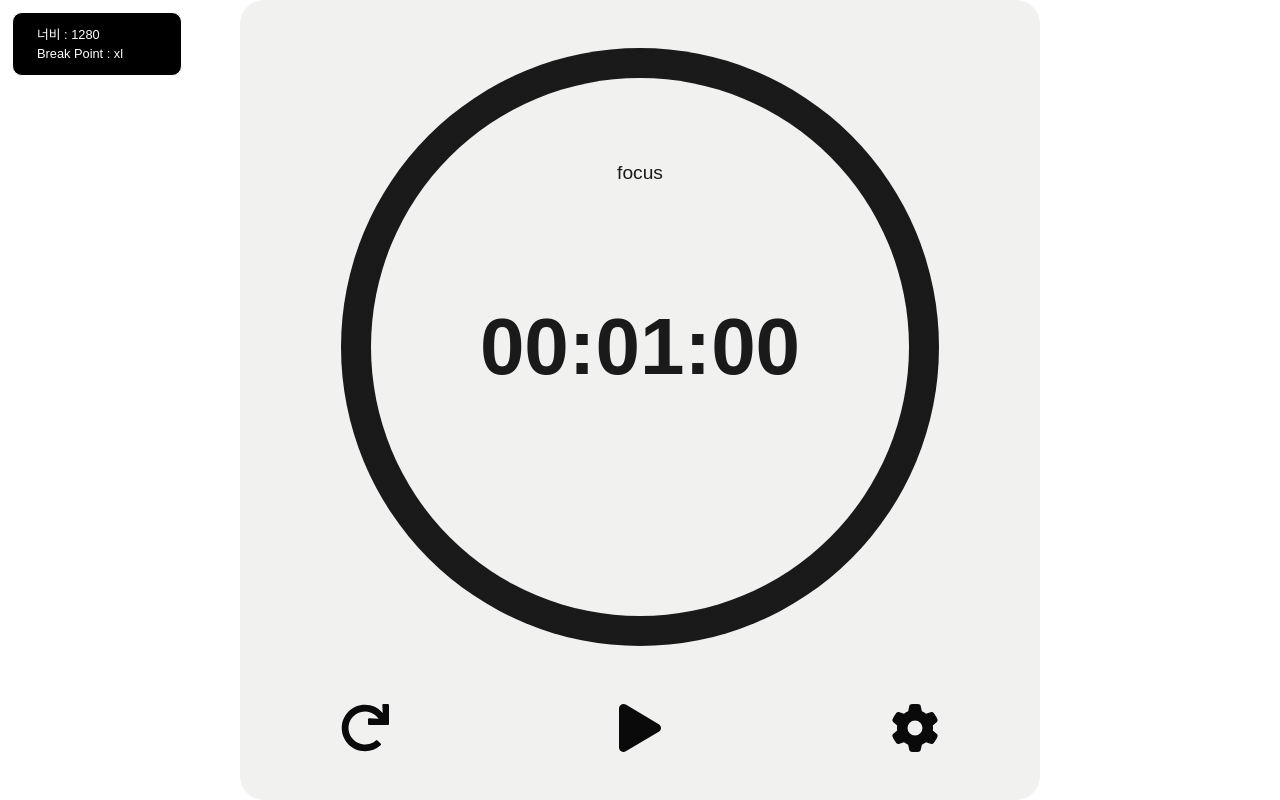
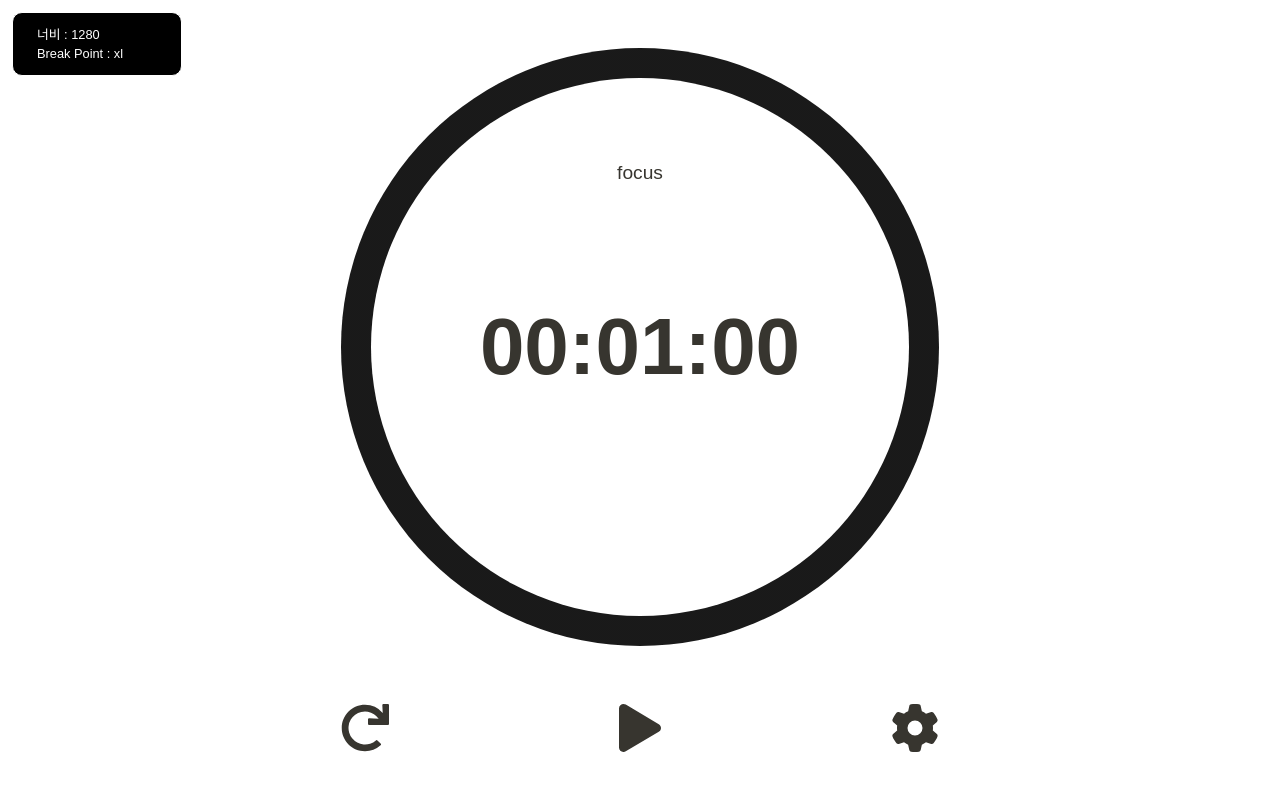
Before and after one commit to sungdongyoon/notion-widget, a Next.js app: page /timer/1001 in a window 1280 px wide. Built offline with nearby package versions, Linux system fonts and the light colour scheme; a web font is replaced by a local one.

Commit message:
timer01 - 메인 컬러 적용 작업중

```diff
--- a/src/components/widgets/timer/TimeOption.tsx
+++ b/src/components/widgets/timer/TimeOption.tsx
@@ -1,6 +1,7 @@
 "use client";
 
 import ModeToggle from "@/components/ModeToggle";
+import { Button } from "@/components/ui/button";
 import { Input } from "@/components/ui/input";
 import { Label } from "@/components/ui/label";
 import {
@@ -21,6 +22,7 @@ type ApplyTimePayload = {
 type TimeOptionProps = {
   value: number;
   onApply?: (payload: ApplyTimePayload) => void;
+  applyColor?: (payload: string) => void;
   disabled?: boolean;
   style?: string;
 };
@@ -28,6 +30,7 @@ type TimeOptionProps = {
 export default function TimeOption({
   value,
   onApply,
+  applyColor,
   disabled,
   style,
 }: TimeOptionProps) {
@@ -162,6 +165,89 @@ export default function TimeOption({
             <ModeToggle />
           </div>
         </div>
+        <div className="grid gap-4">
+          <div className="space-y-2">
+            <h4 className="leading-none font-medium">Label</h4>
+            <p className="text-muted-foreground text-sm">
+              타이머에 표시할 라벨을 입력해주세요.
+            </p>
+          </div>
+          <div>
+            <Input
+              id="timer-label"
+              type="text"
+              inputMode="numeric"
+              defaultValue="test"
+              // onChange={onSecondChange}
+              // onBlur={() => setSecond(onBlurClamp(second, 59))}
+              className="col-span-2 h-8"
+            />
+          </div>
+        </div>
+        <div className="grid gap-4">
+          <div className="space-y-2">
+            <h4 className="leading-none font-medium">Color</h4>
+            <p className="text-muted-foreground text-sm">
+              타이머의 메인 색상을 선택해주세요.
+            </p>
+          </div>
+          <div className="flex flex-wrap gap-2">
+            <Button
+              className="bg-notion-default-bg text-notion-default-text"
+              onClick={() => applyColor?.("default")}
+            >
+              Default
+            </Button>
+            <Button
+              className="bg-notion-brown-bg text-notion-brown-text"
+              onClick={() => applyColor?.("brown")}
+            >
+              Brown
+            </Button>
+            <Button
+              className="bg-notion-orange-bg text-notion-orange-text"
+              onClick={() => applyColor?.("orange")}
+            >
+              Orange
+            </Button>
+            <Button
+              className="bg-notion-yellow-bg text-notion-yellow-text"
+              onClick={() => applyColor?.("yellow")}
+            >
+              Yellow
+            </Button>
+            <Button
+              className="bg-notion-green-bg text-notion-green-text"
+              onClick={() => applyColor?.("green")}
+            >
+              Green
+            </Button>
+            <Button
+              className="bg-notion-blue-bg text-notion-blue-text"
+              onClick={() => applyColor?.("blue")}
+            >
+              Blue
+            </Button>
+            <Button
+              className="bg-notion-purple-bg text-notion-purple-text"
+              onClick={() => applyColor?.("purple")}
+            >
+              Purple
+            </Button>
+            <Button
+              className="bg-notion-pink-bg text-notion-pink-text"
+              onClick={() => applyColor?.("pink")}
+            >
+              Pink
+            </Button>
+            <Button
+              className="bg-notion-red-bg text-notion-red-text"
+              onClick={() => applyColor?.("red")}
+            >
+              Red
+            </Button>
+          </div>
+        </div>
       </PopoverContent>
     </Popover>
   );
--- a/src/components/widgets/timer/Timer01.tsx
+++ b/src/components/widgets/timer/Timer01.tsx
@@ -373,6 +373,8 @@ const Timer01 = () => {
   const [time, setTime] = useState<number>(DEFAULT_INITIAL);
   // 타이머 진행 여부
   const [running, setRunning] = useState<boolean>(false);
+  // 메인 컬러 상태
+  const [timerColor, setTimerColor] = useState<string>("default");
 
   // 시, 분, 초
   const hour = String(Math.floor(time / (1000 * 60 * 60))).padStart(2, "0");
@@ -448,6 +450,12 @@ const Timer01 = () => {
     saveState({ mode: "stopped", remainMs: ms, initialMs: ms });
   };
 
+  // 메인 컬러 적용
+  const applyColor = (color: string): void => {
+    console.log("color", color);
+    setTimerColor(color);
+  };
+
   // INTERVAL 초 마다 시간 줄어들게 하기
   useEffect(() => {
     if (!running) return;
@@ -514,7 +522,7 @@ const Timer01 = () => {
     <div className="widget_container" data-variant="timer01">
       <BreakPointView />
       <div
-        className="bg-notion-gray-bg flex flex-col items-center justify-between p-[clamp(1.3rem,10vmin,3rem)] aspect-square"
+        className={`bg-notion-${timerColor}-bg flex flex-col items-center justify-between p-[clamp(1.3rem,10vmin,3rem)] aspect-square`}
         style={{
           width: "min(100vw,100vh)",
           height: "min(100vw,100vh)",
@@ -532,11 +540,17 @@ const Timer01 = () => {
                 )}%`,
               }}
             >
-              <div className="bg-notion-gray-bg w-[90%] aspect-square rounded-[50%] flex flex-col justify-center items-center relative">
-                <span className="absolute top-[15%] left-1/2 -translate-x-1/2 text-[clamp(0.4rem,4vmin,1.2rem)] text-blackwhite">
+              <div
+                className={`bg-notion-${timerColor}-bg w-[90%] aspect-square rounded-[50%] flex flex-col justify-center items-center relative`}
+              >
+                <span
+                  className={`absolute top-[15%] left-1/2 -translate-x-1/2 text-[clamp(0.4rem,4vmin,1.2rem)] text-notion-${timerColor}-text`}
+                >
                   focus
                 </span>
-                <p className="text-[clamp(0.9rem,10vmin,20rem)] font-semibold text-blackwhite">
+                <p
+                  className={`text-[clamp(0.9rem,10vmin,20rem)] font-semibold text-notion-${timerColor}-text`}
+                >
                   <span>{hour}</span>:<span>{minute}</span>:
                   <span>{second}</span>
                 </p>
@@ -546,13 +560,13 @@ const Timer01 = () => {
 
           <div className="flex justify-between w-full">
             <button
-              className="cursor-pointer text-[clamp(1rem,6vmin,3rem)]"
+              className={`cursor-pointer text-[clamp(1rem,6vmin,3rem)] text-notion-${timerColor}-text`}
               onClick={resetTime}
             >
               <FaRedo />
             </button>
             <button
-              className="cursor-pointer text-[clamp(1rem,6vmin,3rem)]"
+              className={`cursor-pointer text-[clamp(1rem,6vmin,3rem)] text-notion-${timerColor}-text`}
               onClick={!running ? startTime : pauseTime}
             >
               {!running ? <FaPlay /> : <FaPause />}
@@ -560,8 +574,9 @@ const Timer01 = () => {
             <TimeOption
               value={time}
               onApply={applyTime}
+              applyColor={applyColor}
               disabled={running}
-              style="text-[clamp(1rem,6vmin,3rem)]"
+              style={`text-[clamp(1rem,6vmin,3rem)] text-notion-${timerColor}-text`}
             />
           </div>
         </div>
```
